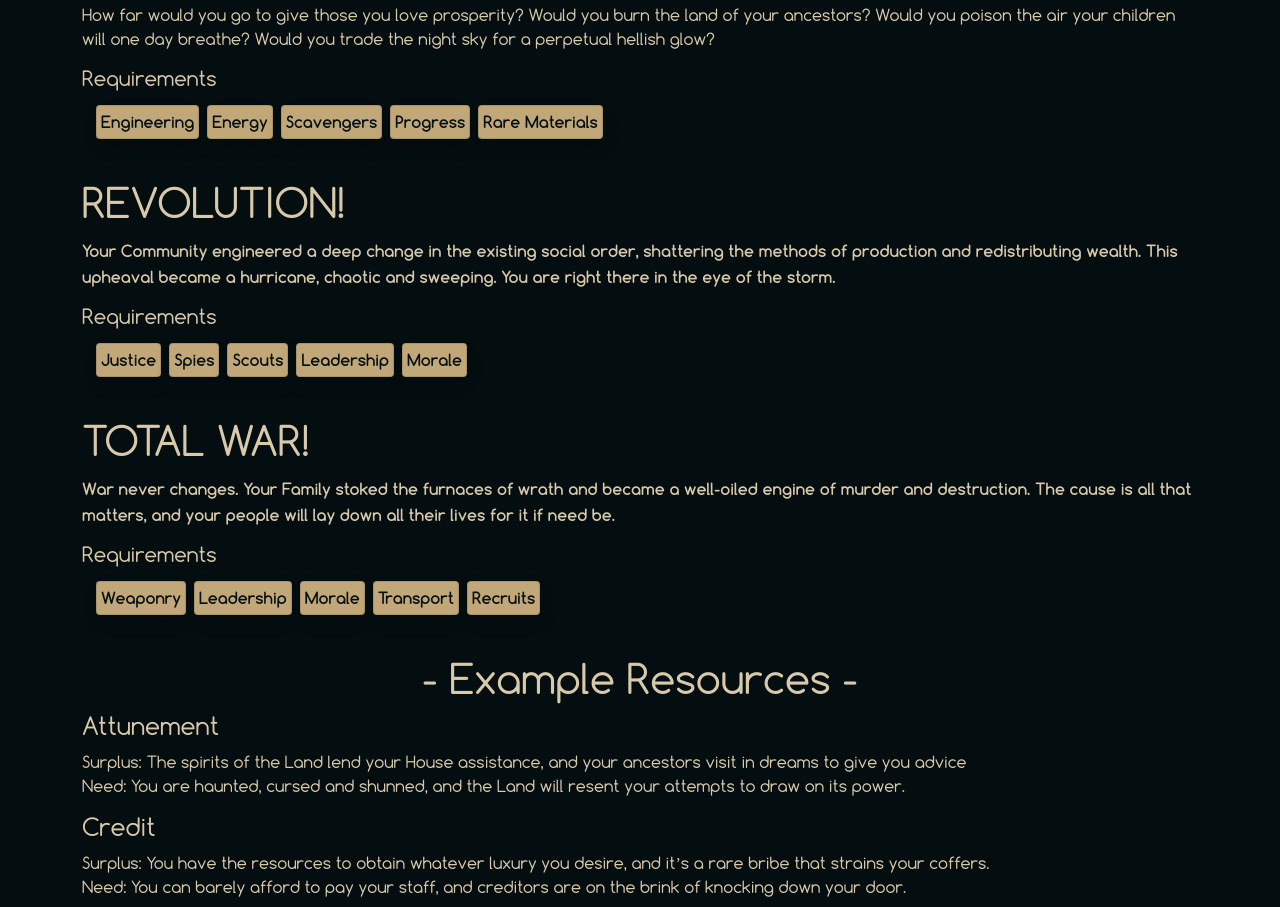
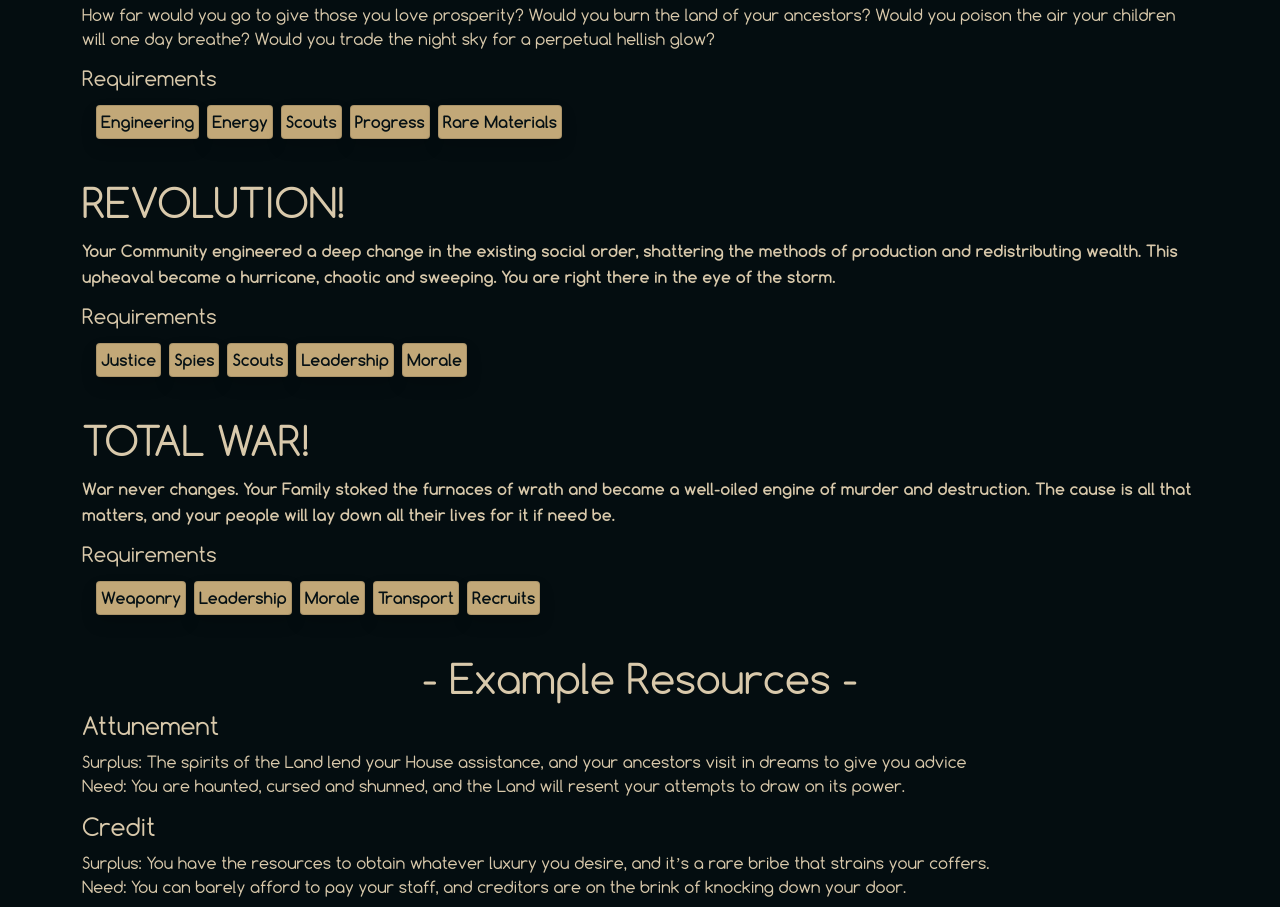
Before and after one commit to snbefly/colonygame, a plain HTML site: page help.html in a window 1280 px wide. Shown: the part 2245-3152 px from the top of the page. Drawn offline with nearby package versions, Linux system fonts and the light colour scheme; files whose address does not match are found by name.

Commit message:
Update help.html

```diff
--- a/help.html
+++ b/help.html
@@ -114,7 +114,7 @@
     <div class="d-flex flex-row bd-highlight mb-3 resources flex-wrap">
       <div class="shadow p-1 card resource surplus"><b>Engineering</b></div>
       <div class="shadow p-1 card resource surplus"><b>Energy</b></div>
-      <div class="shadow p-1 card resource surplus"><b>Scavengers</b></div>
+      <div class="shadow p-1 card resource surplus"><b>Scouts</b></div>
       <div class="shadow p-1 card resource surplus"><b>Progress</b></div>
       <div class="shadow p-1 card resource surplus"><b>Rare Materials</b></div>
     </div>
```
